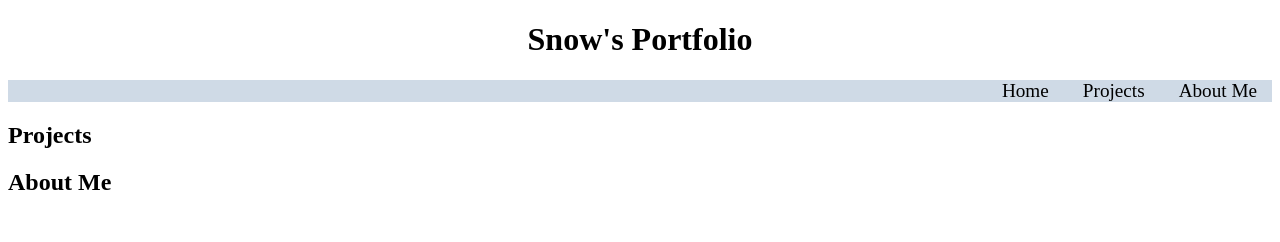
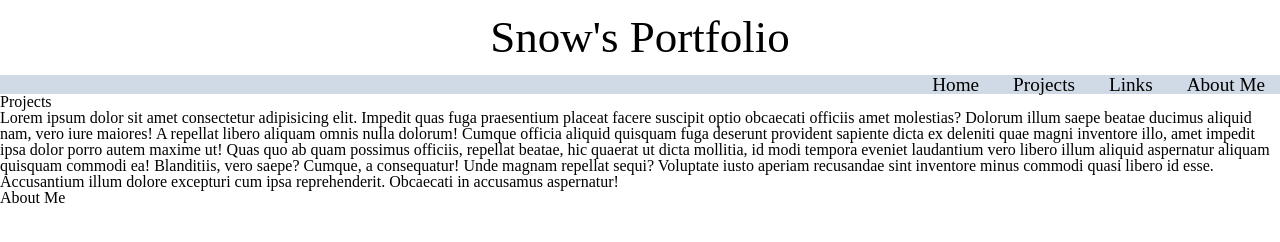
Before and after one commit to knilssonsnow/portfolio_site, a plain HTML site: page index.html in a window 1280 px wide. Drawn offline with Linux system fonts and the light colour scheme.

Commit message:
added reset.css and worked on css and html

```diff
--- a/assets/reset.css
+++ b/assets/reset.css
@@ -0,0 +1,129 @@
+/* http://meyerweb.com/eric/tools/css/reset/
+   v2.0 | 20110126
+   License: none (public domain)
+*/
+
+html,
+body,
+div,
+span,
+applet,
+object,
+iframe,
+h1,
+h2,
+h3,
+h4,
+h5,
+h6,
+p,
+blockquote,
+pre,
+a,
+abbr,
+acronym,
+address,
+big,
+cite,
+code,
+del,
+dfn,
+em,
+img,
+ins,
+kbd,
+q,
+s,
+samp,
+small,
+strike,
+strong,
+sub,
+sup,
+tt,
+var,
+b,
+u,
+i,
+center,
+dl,
+dt,
+dd,
+ol,
+ul,
+li,
+fieldset,
+form,
+label,
+legend,
+table,
+caption,
+tbody,
+tfoot,
+thead,
+tr,
+th,
+td,
+article,
+aside,
+canvas,
+details,
+embed,
+figure,
+figcaption,
+footer,
+header,
+hgroup,
+menu,
+nav,
+output,
+ruby,
+section,
+summary,
+time,
+mark,
+audio,
+video {
+	margin: 0;
+	padding: 0;
+	border: 0;
+	font-size: 100%;
+	font: inherit;
+	vertical-align: baseline;
+}
+/* HTML5 display-role reset for older browsers */
+article,
+aside,
+details,
+figcaption,
+figure,
+footer,
+header,
+hgroup,
+menu,
+nav,
+section {
+	display: block;
+}
+body {
+	line-height: 1;
+}
+ol,
+ul {
+	list-style: none;
+}
+blockquote,
+q {
+	quotes: none;
+}
+blockquote:before,
+blockquote:after,
+q:before,
+q:after {
+	content: "";
+	content: none;
+}
+table {
+	border-collapse: collapse;
+	border-spacing: 0;
+}
--- a/assets/style.css
+++ b/assets/style.css
@@ -7,10 +7,10 @@
 	--lbg: #cfdae6;
 	--black: #000;
 }
+body {
+	font-family: "Times New Roman", Times, serif;
+}
 
-header {
-	background-image: url(.\assets\images\header_banner.png);
-}
 .hnav ul li {
 	display: inline;
 	text-decoration: none;
@@ -33,4 +33,7 @@ h1 {
 	justify-content: center;
 	display: block;
 	text-align: center;
+	margin: 15px;
+	font-size: 45px;
 }
+/* project section */
--- a/index.html
+++ b/index.html
@@ -4,24 +4,36 @@
 		<meta charset="UTF-8" />
 		<meta http-equiv="X-UA-Compatible" content="IE=edge" />
 		<!-- <meta name="viewport" content="width=device-width, initial-scale=1.0" /> -->
-		<!-- <link rel="stylesheet" href="./assets/reset.css" /> -->
+		<link rel="stylesheet" href="./assets/reset.css" />
 		<link rel="stylesheet" href="./assets/style.css" />
 		<title>Portfolio</title>
 	</head>
 	<body>
 		<header>
-			<h1>Snow's Portfolio</h1>
+			<h1 id="header">Snow's Portfolio</h1>
 			<nav class="hnav">
 				<ul>
 					<li>Home</li>
 					<li>Projects</li>
+					<li>Links</li>
 					<li>About Me</li>
 				</ul>
 			</nav>
 		</header>
 		<section>
 			<div>
-				<h2>Projects</h2>
+				<h2 class="proj">Projects</h2>
+				<div>
+					Lorem ipsum dolor sit amet consectetur adipisicing elit. Impedit quas fuga praesentium placeat
+					facere suscipit optio obcaecati officiis amet molestias? Dolorum illum saepe beatae ducimus aliquid
+					nam, vero iure maiores! A repellat libero aliquam omnis nulla dolorum! Cumque officia aliquid
+					quisquam fuga deserunt provident sapiente dicta ex deleniti quae magni inventore illo, amet impedit
+					ipsa dolor porro autem maxime ut! Quas quo ab quam possimus officiis, repellat beatae, hic quaerat
+					ut dicta mollitia, id modi tempora eveniet laudantium vero libero illum aliquid aspernatur aliquam
+					quisquam commodi ea! Blanditiis, vero saepe? Cumque, a consequatur! Unde magnam repellat sequi?
+					Voluptate iusto aperiam recusandae sint inventore minus commodi quasi libero id esse. Accusantium
+					illum dolore excepturi cum ipsa reprehenderit. Obcaecati in accusamus aspernatur!
+				</div>
 			</div>
 		</section>
 		<section>
```
Also changed, not shown: assets/images/banner.jpg (added).
